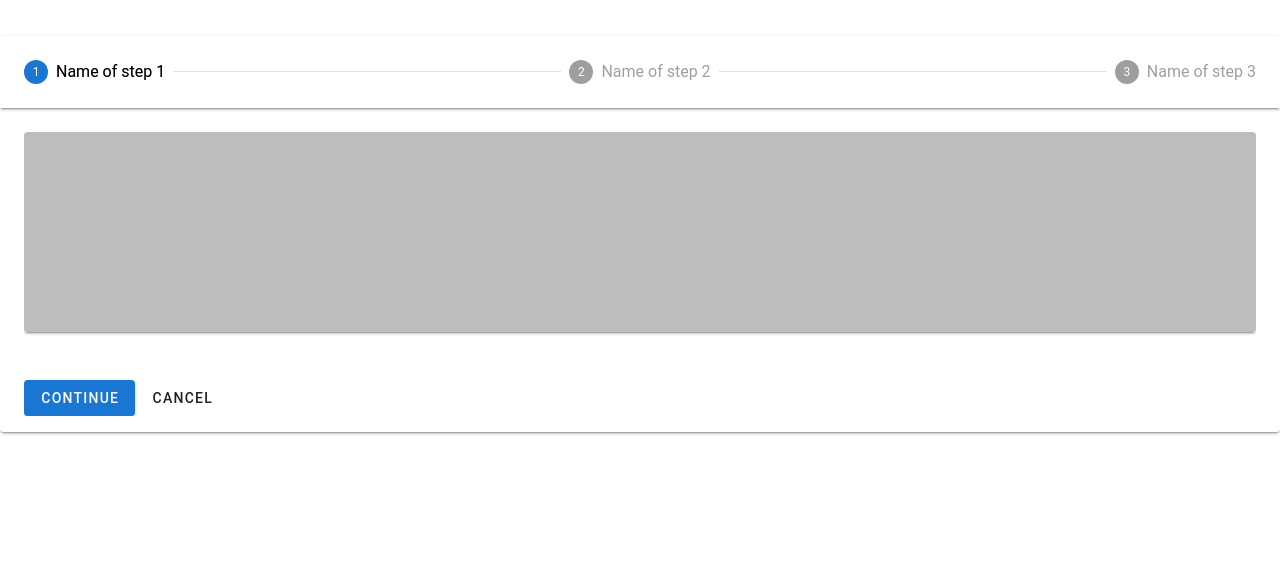
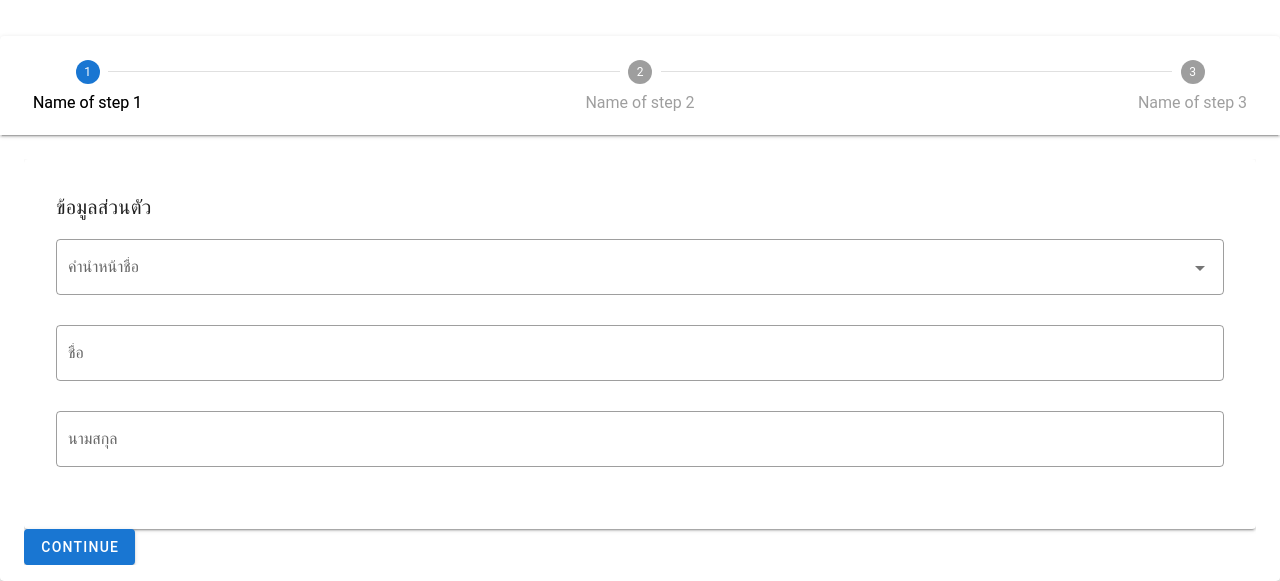
Before and after one commit to taemphong/project-ccpn, a Vue app: page /user-register in a window 1280 px wide. Shown: the part 251-832 px from the top of the page. Before the commit the page ends 800 px from the top, so only its background shows below. Built offline with nearby package versions, Linux system fonts and the light colour scheme.

Commit message:
UserReigs

```diff
--- a/src/views/User/UserRegister.vue
+++ b/src/views/User/UserRegister.vue
@@ -1,6 +1,5 @@
 <template>
     <v-container fluid class="pa-0">
-
         <div>
             <v-img
                 :src="require('@/assets/images/bg3.jpg')"
@@ -10,21 +9,15 @@
                 max-width="auto"
             />
         </div>
-        <v-stepper v-model="e1">
+        <v-stepper v-model="e1" alt-labels>
             <v-stepper-header>
-      <v-stepper-step
-        :complete="e1 > 1"
-        step="1"
-      >
+                <v-stepper-step :complete="e1 > 1" step="1">
                     Name of step 1
                 </v-stepper-step>
 
                 <v-divider></v-divider>
 
-      <v-stepper-step
-        :complete="e1 > 2"
-        step="2"
-      >
+                <v-stepper-step :complete="e1 > 2" step="2">
                     Name of step 2
                 </v-stepper-step>
 
@@ -37,60 +30,24 @@
 
             <v-stepper-items>
                 <v-stepper-content step="1">
-        <v-card
-          class="mb-12"
-          color="grey lighten-1"
-          height="200px"
-        ></v-card>
-
-        <v-btn
-          color="primary"
-          @click="e1 = 2"
-        >
-          Continue
-        </v-btn>
-
-        <v-btn text>
-          Cancel
-        </v-btn>
+                    <UserRegisterStep1 />
+                    <v-btn color="primary" @click="e1 = 2"> Continue </v-btn>
                 </v-stepper-content>
 
                 <v-stepper-content step="2">
-        <v-card
-          class="mb-12"
-          color="grey lighten-1"
-          height="200px"
-        ></v-card>
+                    <v-card class="mb-12" color="grey lighten-1" height="200px"></v-card>
 
-        <v-btn
-          color="primary"
-          @click="e1 = 3"
-        >
-          Continue
-        </v-btn>
+                    <v-btn color="primary" @click="e1 = 3"> Continue </v-btn>
 
-        <v-btn text>
-          Cancel
-        </v-btn>
+                    <v-btn v-if="e1 > 1" text @click="e1--"> ย้อนกลับ </v-btn>
                 </v-stepper-content>
 
                 <v-stepper-content step="3">
-        <v-card
-          class="mb-12"
-          color="grey lighten-1"
-          height="200px"
-        ></v-card>
+                    <v-card class="mb-12" color="grey lighten-1" height="200px"></v-card>
 
-        <v-btn
-          color="primary"
-          @click="e1 = 1"
-        >
-          Continue
-        </v-btn>
+                    <v-btn color="primary" @click="e1 = 1"> Continue </v-btn>
 
-        <v-btn text>
-          Cancel
-        </v-btn>
+                    <v-btn v-if="e1 > 1" text @click="e1--"> ย้อนกลับ </v-btn>
                 </v-stepper-content>
             </v-stepper-items>
         </v-stepper>
@@ -98,15 +55,19 @@
 </template>
 
 <script>
+import UserRegisterStep1 from "@/components/Form/UserRegisterStep1.vue";
+
 export default {
-    data () {
+    components: {
+        UserRegisterStep1,
+    },
+    data() {
         return {
             e1: 1,
-      }
+        };
     },
-  }
+};
 </script>
 
 <style>
-
 </style>
```
Lines whose indentation alone changed are shown as unchanged.
